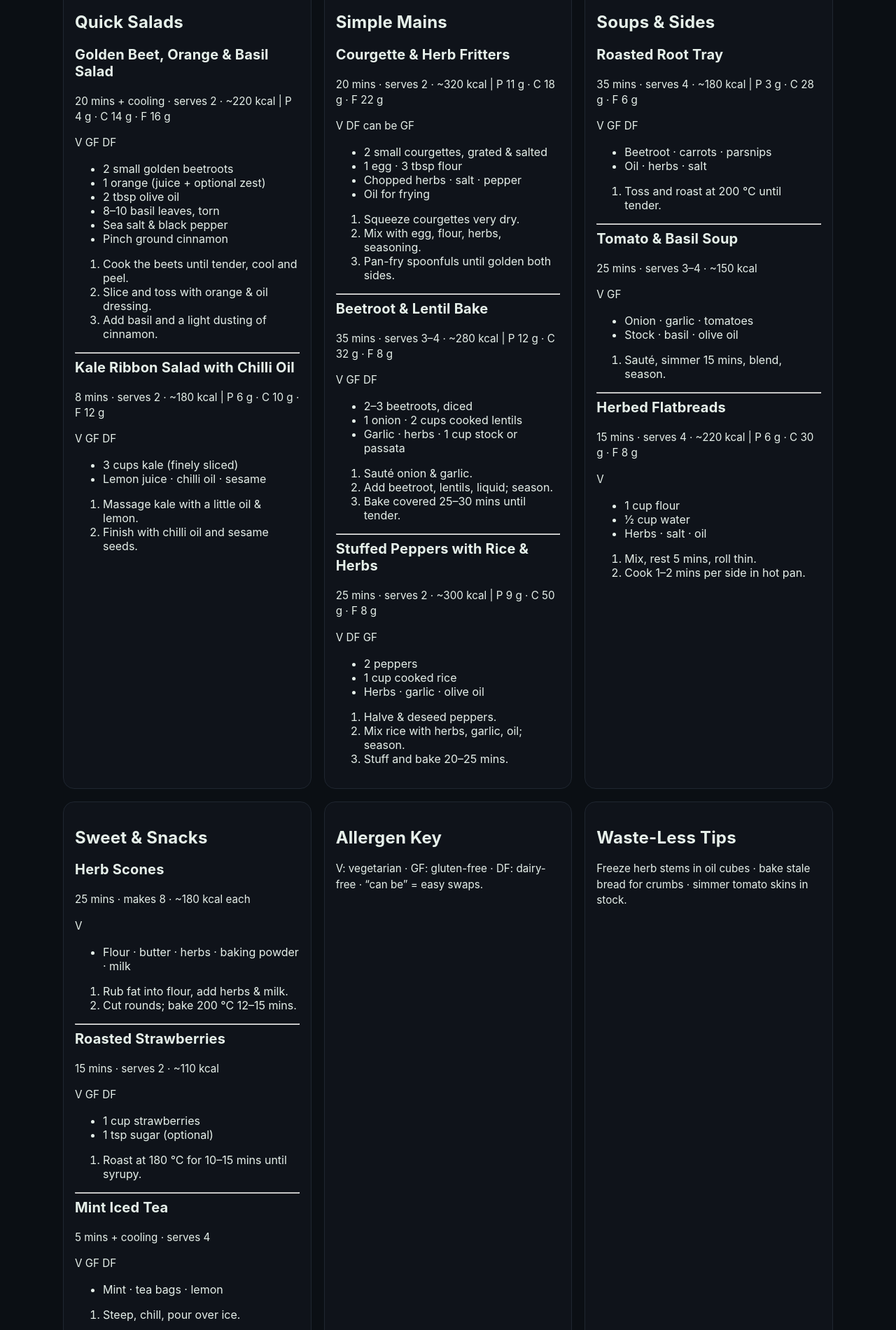
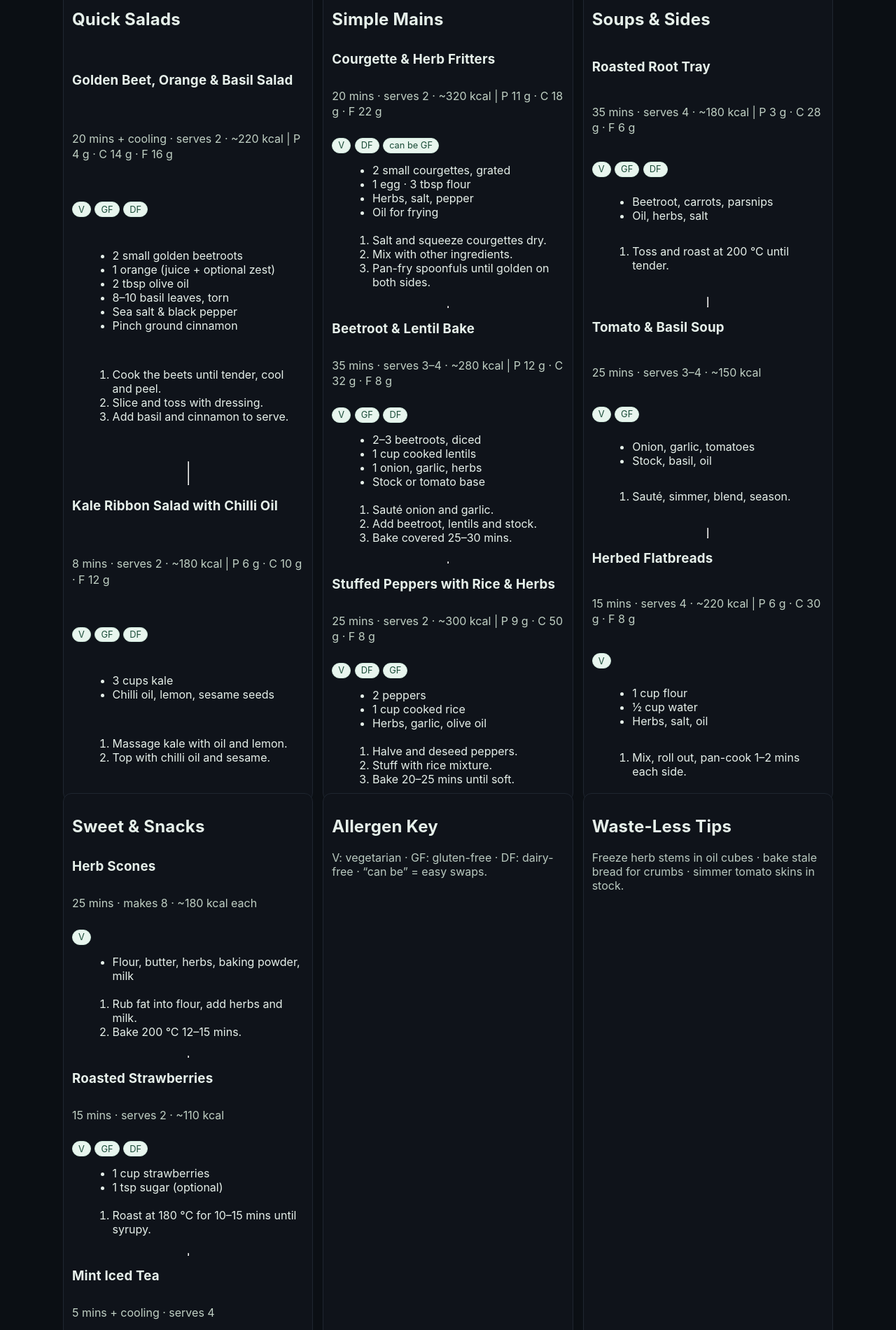
Before and after one commit to grantfitfuel/patchandpot, a Jekyll site: the page built from sites/recipes.html, in a window 1280 px wide. Shown: the part 497-2397 px from the top of the page at 70% size. Built offline with Jekyll 4.4.1, drawn with Linux system fonts in a browser that asks for light colours; some of the changed text lies outside the part shown.

Commit message:
Update recipes.html

```diff
--- a/sites/recipes.html
+++ b/sites/recipes.html
@@ -4,6 +4,19 @@ title: Recipes — Patch & Pot
 description: Budget-friendly dishes using balcony & windowsill harvests. Allergen labelled, simple swaps, and printable recipe cards.
 keywords: recipes, gardening recipes, balcony cooking, Patch and Pot, healthy recipes, vegetarian recipes, seasonal food, herbs, courgette, beetroot, flatbreads, scones
 ---
+
+<style>
+  .badge{display:inline-block;margin:.15rem .35rem .15rem 0;padding:.15rem .5rem;border-radius:999px;font-size:.8rem;background:#e8f5ee;color:#194b37;border:1px solid #cfe9dc}
+  .card h3{margin:.2rem 0 .4rem}
+  .recipe{display:grid;gap:.4rem}
+  .recipe .meta{color:#c0d0c4;line-height:1.4}
+  .recipe ul{margin:.25rem 0 .5rem 1.1rem}
+  .recipe ol{margin:.25rem 0 .5rem 1.1rem}
+  .recipes-grid{display:grid;gap:14px;align-items:start}
+  @media (min-width:720px){.recipes-grid{grid-template-columns:repeat(2,minmax(0,1fr))}}
+  @media (min-width:1100px){.recipes-grid{grid-template-columns:repeat(3,minmax(0,1fr))}}
+  .card{height:100%}
+</style>
 
 <!-- HERO -->
 <header class="hero" role="banner" aria-label="Recipes hero">
@@ -24,20 +37,14 @@ keywords: recipes, gardening recipes, balcony cooking, Patch and Pot, healthy re
 </header>
 
 <main class="wrap" role="main">
-  <section class="recipe-grid" aria-label="All recipes and info">
+  <section class="recipes-grid" aria-label="All recipes and info">
 
     <!-- SALADS -->
-    <article class="recipe-card">
-      <div class="content">
+    <article class="card recipe">
       <h2>Quick Salads</h2>
-
       <h3>Golden Beet, Orange &amp; Basil Salad</h3>
       <p class="meta">20 mins + cooling · serves 2 · ~220 kcal | P 4 g · C 14 g · F 16 g</p>
-        <p>
-          <span class="badge">V</span>
-          <span class="badge">GF</span>
-          <span class="badge">DF</span>
-        </p>
+      <div><span class="badge">V</span><span class="badge">GF</span><span class="badge">DF</span></div>
       <ul>
         <li>2 small golden beetroots</li>
         <li>1 orange (juice + optional zest)</li>
@@ -48,225 +55,127 @@ keywords: recipes, gardening recipes, balcony cooking, Patch and Pot, healthy re
       </ul>
       <ol>
         <li>Cook the beets until tender, cool and peel.</li>
-          <li>Slice and toss with orange &amp; oil dressing.</li>
-          <li>Add basil and a light dusting of cinnamon.</li>
+        <li>Slice and toss with dressing.</li>
+        <li>Add basil and cinnamon to serve.</li>
       </ol>
-
       <hr>
-
       <h3>Kale Ribbon Salad with Chilli Oil</h3>
       <p class="meta">8 mins · serves 2 · ~180 kcal | P 6 g · C 10 g · F 12 g</p>
-        <p>
-          <span class="badge">V</span>
-          <span class="badge">GF</span>
-          <span class="badge">DF</span>
-        </p>
-        <ul>
-          <li>3 cups kale (finely sliced)</li>
-          <li>Lemon juice · chilli oil · sesame</li>
-        </ul>
-        <ol>
-          <li>Massage kale with a little oil &amp; lemon.</li>
-          <li>Finish with chilli oil and sesame seeds.</li>
-        </ol>
-      </div>
+      <div><span class="badge">V</span><span class="badge">GF</span><span class="badge">DF</span></div>
+      <ul><li>3 cups kale</li><li>Chilli oil, lemon, sesame seeds</li></ul>
+      <ol><li>Massage kale with oil and lemon.</li><li>Top with chilli oil and sesame.</li></ol>
     </article>
 
     <!-- MAINS -->
-    <article class="recipe-card">
-      <div class="content">
+    <article class="card recipe">
       <h2>Simple Mains</h2>
-
       <h3>Courgette &amp; Herb Fritters</h3>
       <p class="meta">20 mins · serves 2 · ~320 kcal | P 11 g · C 18 g · F 22 g</p>
-        <p>
-          <span class="badge">V</span>
-          <span class="badge">DF</span>
-          <span class="badge">can be GF</span>
-        </p>
+      <div><span class="badge">V</span><span class="badge">DF</span><span class="badge">can be GF</span></div>
       <ul>
-          <li>2 small courgettes, grated &amp; salted</li>
+        <li>2 small courgettes, grated</li>
         <li>1 egg · 3 tbsp flour</li>
-          <li>Chopped herbs · salt · pepper</li>
+        <li>Herbs, salt, pepper</li>
         <li>Oil for frying</li>
       </ul>
       <ol>
-          <li>Squeeze courgettes very dry.</li>
-          <li>Mix with egg, flour, herbs, seasoning.</li>
-          <li>Pan-fry spoonfuls until golden both sides.</li>
+        <li>Salt and squeeze courgettes dry.</li>
+        <li>Mix with other ingredients.</li>
+        <li>Pan-fry spoonfuls until golden on both sides.</li>
       </ol>
-
       <hr>
-
       <h3>Beetroot &amp; Lentil Bake</h3>
       <p class="meta">35 mins · serves 3–4 · ~280 kcal | P 12 g · C 32 g · F 8 g</p>
-        <p>
-          <span class="badge">V</span>
-          <span class="badge">GF</span>
-          <span class="badge">DF</span>
-        </p>
+      <div><span class="badge">V</span><span class="badge">GF</span><span class="badge">DF</span></div>
       <ul>
         <li>2–3 beetroots, diced</li>
-          <li>1 onion · 2 cups cooked lentils</li>
-          <li>Garlic · herbs · 1 cup stock or passata</li>
+        <li>1 cup cooked lentils</li>
+        <li>1 onion, garlic, herbs</li>
+        <li>Stock or tomato base</li>
       </ul>
       <ol>
-          <li>Sauté onion &amp; garlic.</li>
-          <li>Add beetroot, lentils, liquid; season.</li>
-          <li>Bake covered 25–30 mins until tender.</li>
+        <li>Sauté onion and garlic.</li>
+        <li>Add beetroot, lentils and stock.</li>
+        <li>Bake covered 25–30 mins.</li>
       </ol>
-
       <hr>
-
       <h3>Stuffed Peppers with Rice &amp; Herbs</h3>
       <p class="meta">25 mins · serves 2 · ~300 kcal | P 9 g · C 50 g · F 8 g</p>
-        <p>
-          <span class="badge">V</span>
-          <span class="badge">DF</span>
-          <span class="badge">GF</span>
-        </p>
+      <div><span class="badge">V</span><span class="badge">DF</span><span class="badge">GF</span></div>
       <ul>
         <li>2 peppers</li>
         <li>1 cup cooked rice</li>
-          <li>Herbs · garlic · olive oil</li>
+        <li>Herbs, garlic, olive oil</li>
       </ul>
       <ol>
-          <li>Halve &amp; deseed peppers.</li>
-          <li>Mix rice with herbs, garlic, oil; season.</li>
-          <li>Stuff and bake 20–25 mins.</li>
+        <li>Halve and deseed peppers.</li>
+        <li>Stuff with rice mixture.</li>
+        <li>Bake 20–25 mins until soft.</li>
       </ol>
-      </div>
     </article>
 
     <!-- SOUPS & SIDES -->
-    <article class="recipe-card">
-      <div class="content">
+    <article class="card recipe">
       <h2>Soups &amp; Sides</h2>
-
       <h3>Roasted Root Tray</h3>
       <p class="meta">35 mins · serves 4 · ~180 kcal | P 3 g · C 28 g · F 6 g</p>
-        <p>
-          <span class="badge">V</span>
-          <span class="badge">GF</span>
-          <span class="badge">DF</span>
-        </p>
-        <ul>
-          <li>Beetroot · carrots · parsnips</li>
-          <li>Oil · herbs · salt</li>
-        </ul>
-        <ol>
-          <li>Toss and roast at 200&nbsp;°C until tender.</li>
-        </ol>
-
+      <div><span class="badge">V</span><span class="badge">GF</span><span class="badge">DF</span></div>
+      <ul><li>Beetroot, carrots, parsnips</li><li>Oil, herbs, salt</li></ul>
+      <ol><li>Toss and roast at 200 °C until tender.</li></ol>
       <hr>
-
       <h3>Tomato &amp; Basil Soup</h3>
       <p class="meta">25 mins · serves 3–4 · ~150 kcal</p>
-        <p>
-          <span class="badge">V</span>
-          <span class="badge">GF</span>
-        </p>
-        <ul>
-          <li>Onion · garlic · tomatoes</li>
-          <li>Stock · basil · olive oil</li>
-        </ul>
-        <ol>
-          <li>Sauté, simmer 15 mins, blend, season.</li>
-        </ol>
-
+      <div><span class="badge">V</span><span class="badge">GF</span></div>
+      <ul><li>Onion, garlic, tomatoes</li><li>Stock, basil, oil</li></ul>
+      <ol><li>Sauté, simmer, blend, season.</li></ol>
       <hr>
-
       <h3>Herbed Flatbreads</h3>
       <p class="meta">15 mins · serves 4 · ~220 kcal | P 6 g · C 30 g · F 8 g</p>
-        <p><span class="badge">V</span></p>
-        <ul>
-          <li>1 cup flour</li>
-          <li>½ cup water</li>
-          <li>Herbs · salt · oil</li>
-        </ul>
-        <ol>
-          <li>Mix, rest 5 mins, roll thin.</li>
-          <li>Cook 1–2 mins per side in hot pan.</li>
-        </ol>
-      </div>
+      <div><span class="badge">V</span></div>
+      <ul><li>1 cup flour</li><li>½ cup water</li><li>Herbs, salt, oil</li></ul>
+      <ol><li>Mix, roll out, pan-cook 1–2 mins each side.</li></ol>
     </article>
 
     <!-- SWEETS & DRINKS -->
-    <article class="recipe-card">
-      <div class="content">
+    <article class="card recipe">
       <h2>Sweet &amp; Snacks</h2>
-
       <h3>Herb Scones</h3>
       <p class="meta">25 mins · makes 8 · ~180 kcal each</p>
-        <p><span class="badge">V</span></p>
-        <ul>
-          <li>Flour · butter · herbs · baking powder · milk</li>
-        </ul>
-        <ol>
-          <li>Rub fat into flour, add herbs &amp; milk.</li>
-          <li>Cut rounds; bake 200&nbsp;°C 12–15 mins.</li>
-        </ol>
-
+      <div><span class="badge">V</span></div>
+      <ul><li>Flour, butter, herbs, baking powder, milk</li></ul>
+      <ol><li>Rub fat into flour, add herbs and milk.</li><li>Bake 200 °C 12–15 mins.</li></ol>
       <hr>
-
       <h3>Roasted Strawberries</h3>
       <p class="meta">15 mins · serves 2 · ~110 kcal</p>
-        <p>
-          <span class="badge">V</span>
-          <span class="badge">GF</span>
-          <span class="badge">DF</span>
-        </p>
-        <ul>
-          <li>1 cup strawberries</li>
-          <li>1 tsp sugar (optional)</li>
-        </ul>
-        <ol>
-          <li>Roast at 180&nbsp;°C for 10–15 mins until syrupy.</li>
-        </ol>
-
+      <div><span class="badge">V</span><span class="badge">GF</span><span class="badge">DF</span></div>
+      <ul><li>1 cup strawberries</li><li>1 tsp sugar (optional)</li></ul>
+      <ol><li>Roast at 180 °C for 10–15 mins until syrupy.</li></ol>
       <hr>
-
       <h3>Mint Iced Tea</h3>
       <p class="meta">5 mins + cooling · serves 4</p>
-        <p>
-          <span class="badge">V</span>
-          <span class="badge">GF</span>
-          <span class="badge">DF</span>
-        </p>
-        <ul>
-          <li>Mint · tea bags · lemon</li>
-        </ul>
-        <ol>
-          <li>Steep, chill, pour over ice.</li>
-        </ol>
-      </div>
+      <div><span class="badge">V</span><span class="badge">GF</span><span class="badge">DF</span></div>
+      <ul><li>Mint, tea bags, lemon</li></ul>
+      <ol><li>Steep, chill, serve over ice.</li></ol>
     </article>
 
-    <!-- INFO CARDS -->
-    <article class="recipe-card">
-      <div class="content">
+    <!-- INFO -->
+    <article class="card">
       <h2>Allergen Key</h2>
       <p class="meta">V: vegetarian · GF: gluten-free · DF: dairy-free · “can be” = easy swaps.</p>
-      </div>
     </article>
-
-    <article class="recipe-card">
-      <div class="content">
+    <article class="card">
       <h2>Waste-Less Tips</h2>
       <p class="meta">Freeze herb stems in oil cubes · bake stale bread for crumbs · simmer tomato skins in stock.</p>
-      </div>
     </article>
-
   </section>
 
   <nav class="mini-nav" aria-label="Explore">
     <a href="{{ '/ideas.html' | relative_url }}">See growing ideas</a>
     <a href="{{ '/guides/index.html' | relative_url }}">Read the guides</a>
-    <a class="btn" href="{{ '/index.html' | relative_url }}">← Back to Index</a>
   </nav>
 </main>
 
-<!-- PRINT RECIPE CARDS -->
+<!-- PRINT RECIPE CARDS SCRIPT -->
 <script>
 (function(){
   const btn = document.getElementById('print-recipe-cards');
```
Also changed, not shown: other parts of sites/recipes.html (+2 -2 lines). Lines whose indentation alone changed are shown as unchanged.
